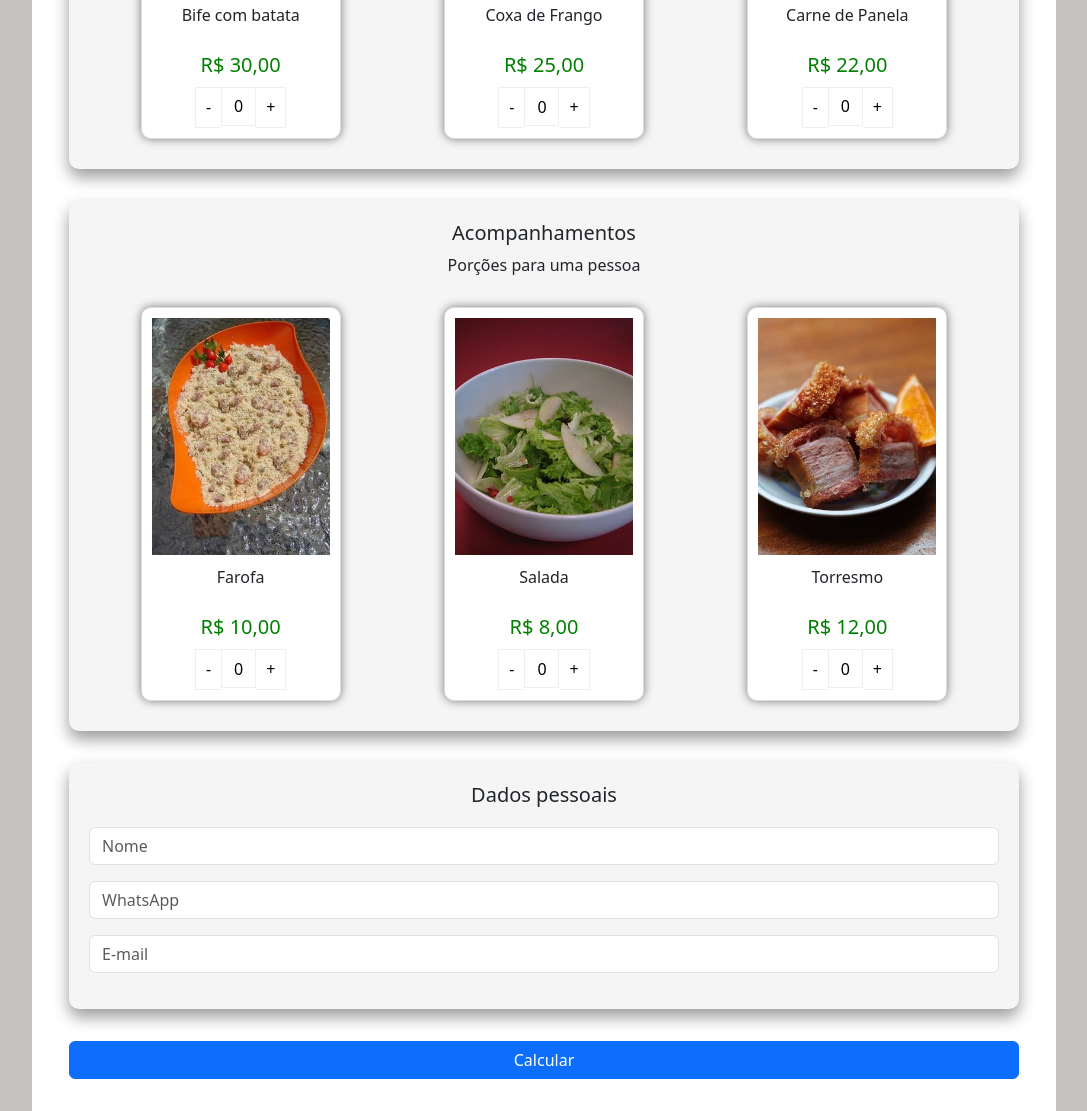
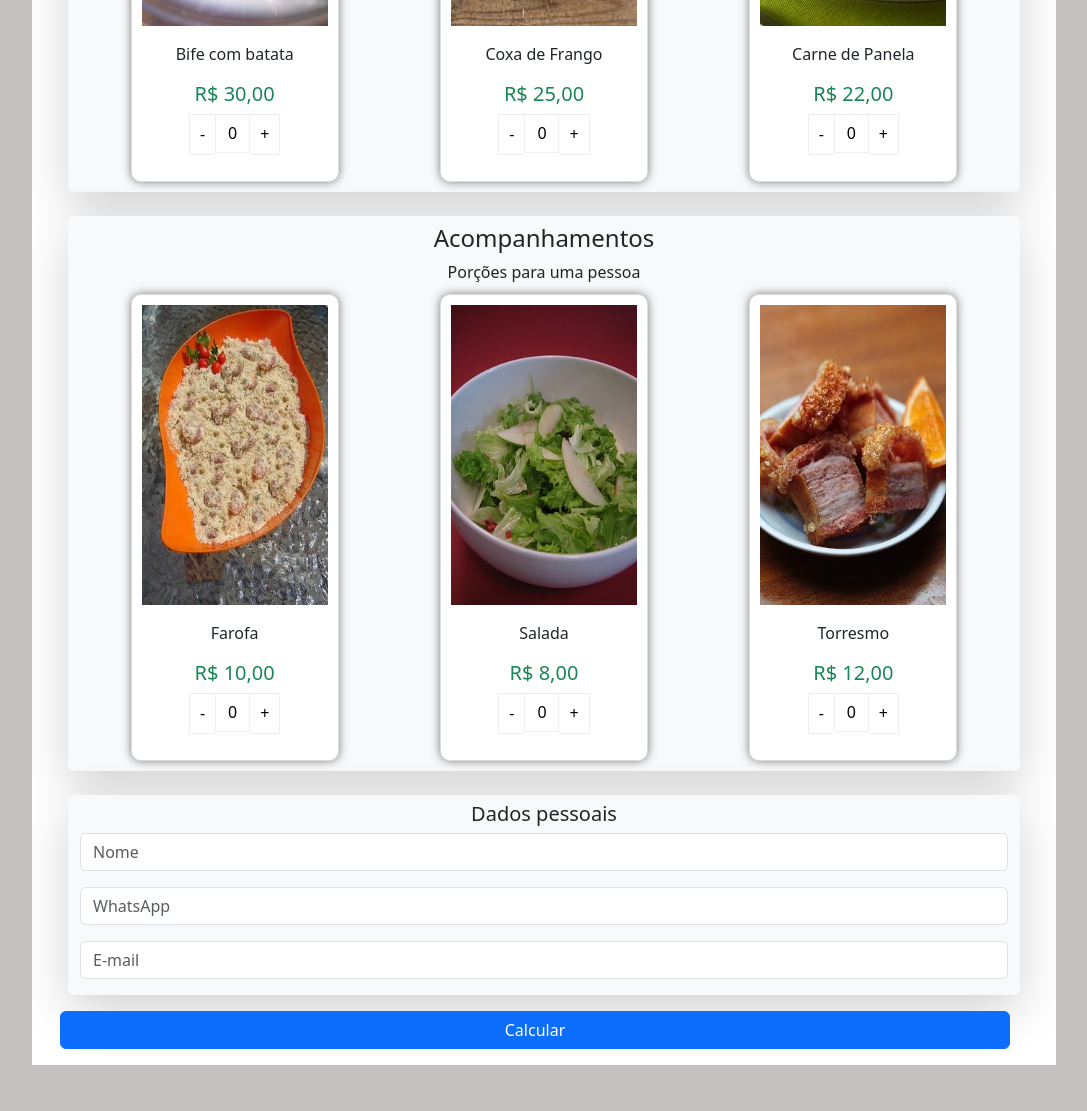
Before and after one commit to giovic16/menu, a plain HTML site: page index.html in a window 1280 px wide. Shown: the part 747-1858 px from the top of the page, without its empty margins (96-1183 px from the left). After the commit the page ends 1812 px from the top, so only its background shows below. Drawn offline with nearby package versions, Linux system fonts and the light colour scheme.

Commit message:
closes #1 - migrando para bootstrap

```diff
--- a/index.html
+++ b/index.html
@@ -12,120 +12,132 @@
         <div class="home">
             <img src="./img/home.jpg" alt="home">
         </div>
-        <div class="titulo">
+        <div class="text-center fs-2 mb-2">
             Menu - Faça a sua escolha
         </div>
-        <div class="principal">
-            <div class="descr">
-                <h5>Prato principal</h5>
-                <p>Todos os pratos acompanham arroz, feijão e a sobremesa do dia</p>
+        <div class="row bg-light rounded mx-4 shadow-lg">
+            <!-- Ttitulo Cards 1 -->
+            <div class="col text-center">
+                <div class="mt-1 fs-4">
+                    Prato principal
                 </div>
-            <div class="card-container">
-                <div class="card">
+                <div class="mt-1">
+                    Todos os pratos acompanham arroz, feijão e a sobremesa do dia
+                </div>
+            </div>
+            <!-- Cards 1 -->
+            <div class="d-flex justify-content-around flex-wrap">
+                <div class="card" style="width: 13rem;">
                     <img src="./img/bife.jpg" alt="Bife com batata" class="img-responsive" width="200" height="300">
+                    <div class="card-body">
                         <p>Bife com batata</p>
-                    <h5 class="preco">R$ 30,00</h5>
-
+                        <h5 class="text-success">R$ 30,00</h5>
                         <div class="quantity buttons_added">
                             <input type="button" value="-" class="minus">
                             <input type="number" step="1" min="0" max="" id="1" name="quantity" value="0" title="Qty"
                                 class="input-text qty text" size="4" pattern="" inputmode="">
                             <input type="button" value="+" class="plus">
                         </div>
-
                     </div>
-                <div class="card">
+                </div>
+                  <div class="card" style="width: 13rem;">
                     <img src="./img/coxa.jpg" alt="Coxa de Frango" class="img-responsive" width="200" height="300">
+                        <div class="card-body">
                             <p>Coxa de Frango</p>
-                    <h5 class="preco">R$ 25,00</h5>
-
+                            <h5 class="text-success">R$ 25,00</h5>
                             <div class="quantity buttons_added">
                                 <input type="button" value="-" class="minus">
-                        <input type="number" step="1" min="0" max="" id="2" name="quantity" value="0" title="Qty"
+                                <input type="number" step="1" min="0" max="" id="1" name="quantity" value="0" title="Qty"
                                     class="input-text qty text" size="4" pattern="" inputmode="">
                                 <input type="button" value="+" class="plus">
                             </div>
-
                         </div>
-                <div class="card">
+                  </div>
+                  <div class="card" style="width: 13rem;">
                     <img src="./img/panela.jpg" alt="Carne de panela" class="img-responsive" width="200" height="300">
+                        <div class="card-body">
                             <p>Carne de Panela</p>
-                    <h5 class="preco">R$ 22,00</h5>
-
+                            <h5 class="text-success">R$ 22,00</h5>
                             <div class="quantity buttons_added">
                                 <input type="button" value="-" class="minus">
-                        <input type="number" step="1" min="0" max="" id="3" name="quantity" value="0" title="Qty"
+                                <input type="number" step="1" min="0" max="" id="1" name="quantity" value="0" title="Qty"
                                     class="input-text qty text" size="4" pattern="" inputmode="">
                                 <input type="button" value="+" class="plus">
                             </div>
-
                         </div>
                   </div>
             </div>
-        <div class="acompanhamentos">
-            <div class="descr">
-                <h5>Acompanhamentos</h5>
-                <p>Porções para uma pessoa</p>
         </div>
-            <div class="card-container">
-                <div class="card">
+        <!--Card2-->
+        <div class="row bg-light rounded mx-4 shadow-lg mt-4">
+            <!-- Ttitulo Cards 1 -->
+            <div class="col text-center">
+                <div class="mt-1 fs-4">
+                    Acompanhamentos
+                </div>
+                <div class="mt-1">
+                    Porções para uma pessoa
+                </div>
+            </div>
+            <!-- Cards 1 text-center border rounded p-5 shadow-lg m-5 -->
+            <div class="d-flex justify-content-around flex-wrap">
+                <div class="card" style="width: 13rem;">
                     <img src="./img/farofa.jpg" alt="Farofa" class="img-responsive" width="200" height="300">
+                    <div class="card-body">
                         <p>Farofa</p>
-                    <h5 class="preco">R$ 10,00</h5>
-
+                        <h5 class="text-success">R$ 10,00</h5>
                         <div class="quantity buttons_added">
                             <input type="button" value="-" class="minus">
-                        <input type="number" step="1" min="0" max="" id="4" name="quantity" value="0" title="Qty"
+                            <input type="number" step="1" min="0" max="" id="1" name="quantity" value="0" title="Qty"
                                 class="input-text qty text" size="4" pattern="" inputmode="">
                             <input type="button" value="+" class="plus">
                         </div>
-
                     </div>
-                <div class="card">
+                </div>
+                  <div class="card" style="width: 13rem;">
                     <img src="./img/salad.jpg" alt="Salada" class="img-responsive" width="200" height="300">
+                        <div class="card-body">
                             <p>Salada</p>
-                    <h5 class="preco">R$ 8,00</h5>
-
+                            <h5 class="text-success">R$ 8,00</h5>
                             <div class="quantity buttons_added">
                                 <input type="button" value="-" class="minus">
-                        <input type="number" step="1" min="0" max="" id="5" name="quantity" value="0" title="Qty"
+                                <input type="number" step="1" min="0" max="" id="1" name="quantity" value="0" title="Qty"
                                     class="input-text qty text" size="4" pattern="" inputmode="">
                                 <input type="button" value="+" class="plus">
                             </div>
-
                         </div>
-                <div class="card">
+                  </div>
+                  <div class="card" style="width: 13rem;">
                     <img src="./img/torresmo.jpg" alt="Torresmo" class="img-responsive" width="200" height="300">
+                        <div class="card-body">
                             <p>Torresmo</p>
-                    <h5 class="preco">R$ 12,00</h5>
-
+                            <h5 class="text-success">R$ 12,00</h5>
                             <div class="quantity buttons_added">
                                 <input type="button" value="-" class="minus">
-                        <input type="number" step="1" min="0" max="" id="6" name="quantity" value="0" title="Qty"
+                                <input type="number" step="1" min="0" max="" id="1" name="quantity" value="0" title="Qty"
                                     class="input-text qty text" size="4" pattern="" inputmode="">
                                 <input type="button" value="+" class="plus">
                             </div>
-
                         </div>
                   </div>
             </div>
-        <div class="forms">
-            <div class="descr">
-                <h5>Dados pessoais</h5>
         </div>
-            <form>
-                <div class="mb-3">
-                  <input type="name" class="form-control" id="nome" aria-describedby="emailHelp" placeholder="Nome">
+         <!-- Formulário -->
+         <form class="row bg-light rounded mx-4 shadow-lg mt-4">
+            <div class="mt-1 mb-1 fs-5 text-center">
+                Dados pessoais
             </div>
             <div class="mb-3">
-                    <input type="text" class="form-control" id="wpp" aria-describedby="emailHelp" placeholder="WhatsApp">
+              <input type="text" placeholder="Nome" class="form-control" id="exampleInputName" aria-describedby="emailHelp">
             </div>
             <div class="mb-3">
-                    <input type="email" class="form-control" id="email" aria-describedby="emailHelp" placeholder="E-mail">
+              <input type="text" placeholder="WhatsApp" class="form-control" id="exampleInputWhatsApp" aria-describedby="emailHelp">
+            </div>
+            <div class="mb-3">
+              <input type="email" placeholder="E-mail" class="form-control" id="exampleInputEmail" aria-describedby="emailHelp">
             </div>
           </form>
-        </div>
-        <button type="submit" class="btn btn-primary" onclick="calc()">Calcular</button>
+        <button type="submit" class="btn btn-primary m-3" style="width: 95%;" onclick="calc()">Calcular</button>
         <div id="output">
 
         </div>
--- a/style.css
+++ b/style.css
@@ -12,38 +12,9 @@ body {
     margin: 20px 0 20px 17px;
 }
 
-.titulo {
-    text-align: center;
-    font-size: 2rem;
-    margin-bottom: 10px;
-}
-
-.principal, .acompanhamentos, .forms {
-    width: 95%;
-    margin: 0 auto;
-    margin-bottom: 2rem;
-    background-color: #F5F5F5;
-    border-radius: 5px;
-    padding: 20px;
-    border-radius: 10px;
-    box-shadow: 0 8px 16px 0 rgba(0, 0, 0, 0.4);
-}
-
-.descr {
-    text-align: center;
-    margin-bottom: 20px;
-}
-
-.card-container {
-    display: flex;
-    justify-content: space-around;
-    flex-wrap: wrap;
-}
-
 .card {
     text-align: center;
     border: 1px solid #ddd;
-    border-radius: 5px;
     padding: 10px;
     width: 200px;
     border-radius: 10px;
@@ -53,20 +24,6 @@ body {
 
 .card img {
     width: 100%;
-    height: auto;
-    display: block;
-    margin: 0 auto 10px;
-}
-
-.preco {
-    color: green;
-    margin: 10px 0;
-}
-
-button {
-    width: 95%;
-    margin-left: 25px;
-    margin-bottom: 2rem;
 }
 
 /* -- quantity box -- */
```
Also changed, not shown: 1 other file. Lines whose indentation alone changed are shown as unchanged.
